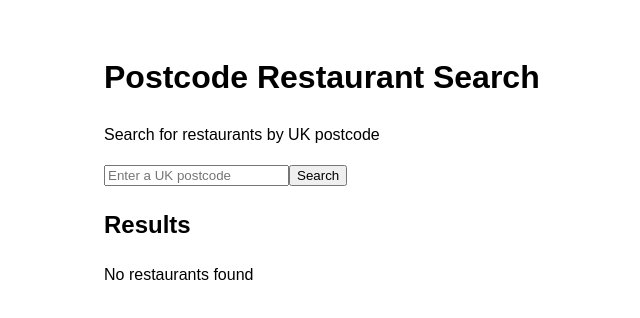
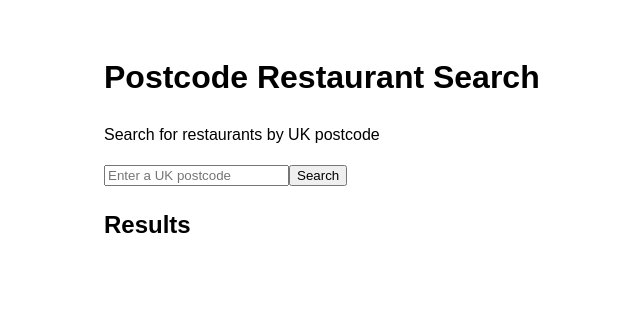
Before and after one commit to maxrawlins/postcode-restaurant-search, a React (Vite) app: page / in a window 1280 px wide. Shown: the top 318 px of the page, without its empty margins (72-712 px from the left). Built offline with nearby package versions, Linux system fonts and the light colour scheme.

Commit message:
added loading, error and searched states to improve results section

```diff
--- a/src/App.tsx
+++ b/src/App.tsx
@@ -16,6 +16,9 @@ function App() {
 
   const [restaurants, setRestaurants] = useState<Restaurant[]>([]);
 
+  const [isLoading, setIsLoading] = useState(false);
+  const [errorMessage, setErrorMessage] = useState("");
+  const [hasSearched, setHasSearched] = useState(false);
 
   // submit button handler
   const handleSubmit = async (e: React.FormEvent) => {
@@ -25,8 +28,14 @@ function App() {
     // removes spaces from postcode and checks field not empty
     const cleanedPostcode = postcode.trim().replaceAll(" ", "");
     if (!cleanedPostcode) {
+      setErrorMessage("Please enter a postcode.");
+      setHasSearched(false);
       return;
     }
+
+    setIsLoading(true);
+    setErrorMessage("");
+    setHasSearched(true);
 
     try {
 
@@ -52,7 +61,10 @@ function App() {
 
       setRestaurants(mappedRestaurants);
     } catch (error) {
-      console.log(error)
+      setRestaurants([]);
+      setErrorMessage("Unable to fetch restaurant data. Please try again!");
+    } finally {
+      setIsLoading(false);
     }
 
   };
@@ -74,9 +86,16 @@ function App() {
 
       <section>
         <h2>Results</h2>
-        {restaurants.length === 0 ? (
-          <p>No restaurants found</p>
-        ) : (
+
+        {errorMessage && <p>{errorMessage}</p>}
+
+        {isLoading && <p>Loading restaurants...</p>}
+
+        {hasSearched && !isLoading && restaurants.length === 0 && !errorMessage && (
+          <p>No restaurants found.</p>
+        )}
+
+        {!isLoading &&
           restaurants.map((restaurant) => (
             <article key={`${restaurant.name}-${restaurant.address}`}>
               <h3>{restaurant.name}</h3>
@@ -84,8 +103,7 @@ function App() {
               <p><strong>Rating:</strong> {restaurant.rating}</p>
               <p><strong>Address:</strong> {restaurant.address}</p>
             </article>
-          ))
-        )}
+          ))}
       </section>
 
     </main>
```
